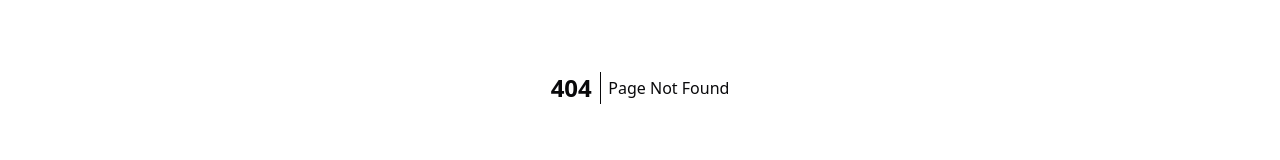
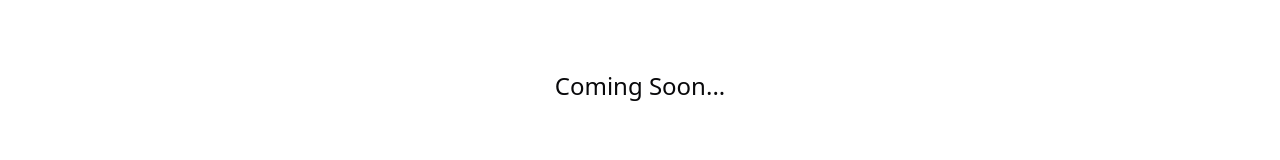
Before and after one commit to 3akare/nobr, a Next.js app: page /video in a window 1280 px wide. Before the commit this address had no page. Shown: the part 272-432 px from the top of the page. Built offline with nearby package versions, Linux system fonts and the light colour scheme.

Commit message:
User Feedback components

```diff
--- /dev/null
+++ b/app/video/page.tsx
@@ -0,0 +1,11 @@
+import React from "react";
+
+const page = () => {
+  return (
+    <main className="h-[calc(100vh-228px)] flex items-center justify-center">
+      <p className="text-2xl">Coming Soon...</p>
+    </main>
+  );
+};
+
+export default page;
```
Also changed, not shown: public/loading.svg (added).
